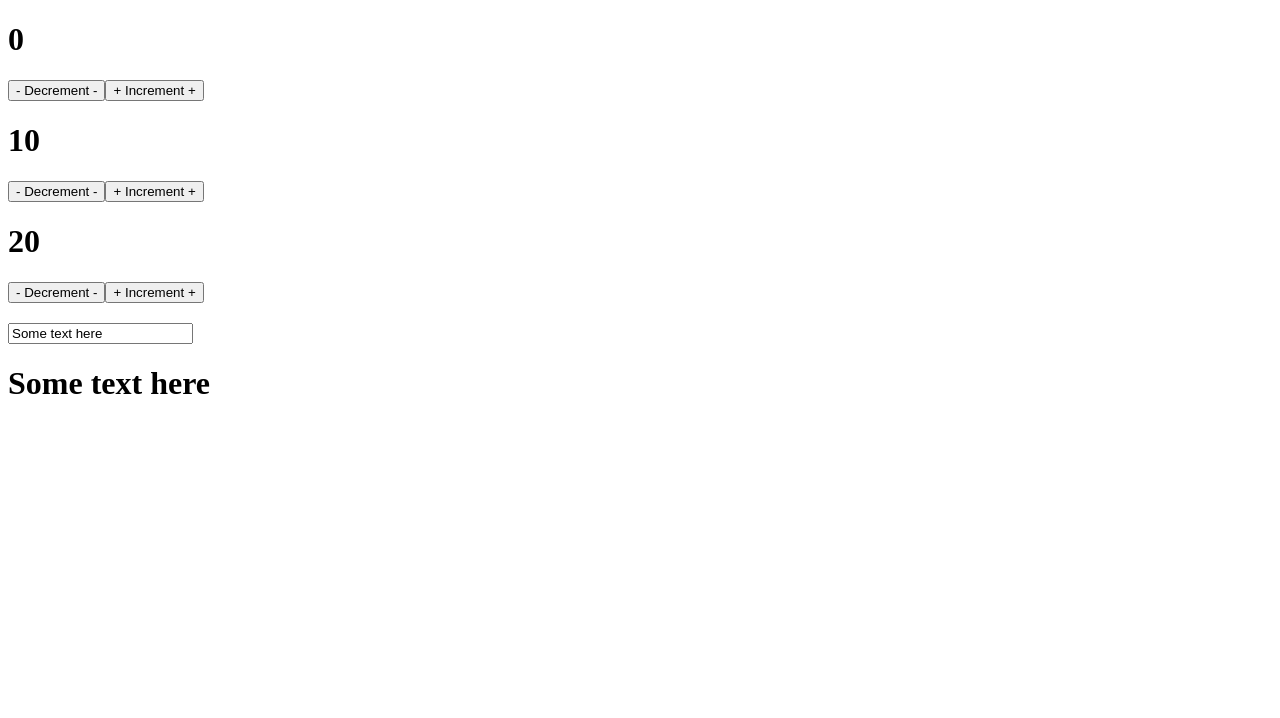
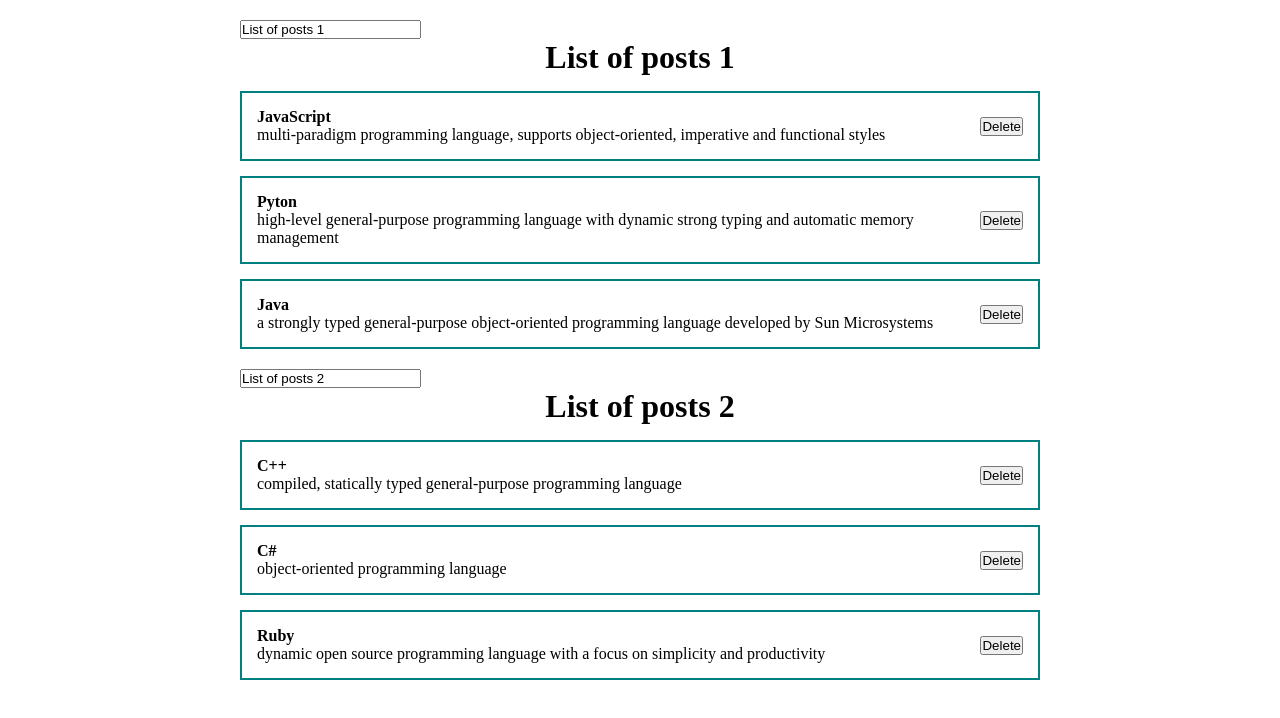
Before and after one commit to Mowgle88/my-react-app, a React (Create React App) app: page / in a window 1280 px wide. Shown: the top 718 px of the page. Built offline with nearby package versions, Linux system fonts and the light colour scheme.

Commit message:
feat: add PostList

```diff
--- a/public/index.html
+++ b/public/index.html
@@ -2,19 +2,16 @@
 <html lang="en">
   <head>
     <meta charset="utf-8" />
-    <link rel="icon" href="%PUBLIC_URL%/favicon.ico" />
     <meta name="viewport" content="width=device-width, initial-scale=1" />
     <meta name="theme-color" content="#000000" />
     <meta
       name="description"
       content="Web site created using create-react-app"
     />
-    <link rel="apple-touch-icon" href="%PUBLIC_URL%/logo192.png" />
     <!--
       manifest.json provides metadata used when your web app is installed on a
       user's mobile device or desktop. See https://developers.google.com/web/fundamentals/web-app-manifest/
     -->
-    <link rel="manifest" href="%PUBLIC_URL%/manifest.json" />
     <!--
       Notice the use of %PUBLIC_URL% in the tags above.
       It will be replaced with the URL of the `public` folder during the build.
--- a/src/App.tsx
+++ b/src/App.tsx
@@ -1,24 +1,29 @@
 import React, { useState } from 'react';
-import { ClassCounter } from './components/ClassCounter';
-import Counter from './components/Counter';
+import PostList from './components/PostList';
+import './styles/App.css';
 
 function App() {
-  let [value, setValue] = useState('Some text here');
+  const [value, setValue] = useState("List of posts 1");
+  const [value2, setValue2] = useState("List of posts 2");
+
+  let [posts, setPosts] = useState([
+    {id: 1, title: "JavaScript", description: "multi-paradigm programming language, supports object-oriented, imperative and functional styles"},
+    {id: 2, title: "Pyton", description: "high-level general-purpose programming language with dynamic strong typing and automatic memory management"},
+    {id: 3, title: "Java", description: "a strongly typed general-purpose object-oriented programming language developed by Sun Microsystems"}
+  ]);
+
+  let [posts2, setPosts2] = useState([
+    {id: 1, title: "C++", description: "compiled, statically typed general-purpose programming language"},
+    {id: 2, title: "C#", description: "object-oriented programming language"},
+    {id: 3, title: "Ruby", description: "dynamic open source programming language with a focus on simplicity and productivity"}
+  ]);
 
   return (
     <div className='App'>
-      <ClassCounter />
-      <Counter stringNumber='10' />
-      <Counter stringNumber='20'/>
-
-      <div style={{marginTop: "20px"}}>
-        <input
-          type="text"
-          value={value}
-          onChange={event => setValue(event.target.value)}
-        />
-        <h1>{value}</h1>
-      </div>
+      <input onChange={(e) => setValue(e.target.value)} value={value} type="text" style={{marginTop: "20px"}} />
+      <PostList posts={posts} title={value}/>
+      <input onChange={(e) => setValue2(e.target.value)} value={value2} type="text" style={{marginTop: "20px"}} />
+      <PostList posts={posts2} title={value2}/>
     </div>
   );
 }
--- /dev/null
+++ b/src/components/PostItem.tsx
@@ -0,0 +1,20 @@
+import React from 'react'
+import { IPost } from '../models'
+
+interface PostProps {
+  post: IPost,
+}
+
+export default function PostItem({post}: PostProps) {
+  return (
+    <div className='post'>
+        <div className='post__content'>
+          <strong>{post.title}</strong>
+          <div>{post.description}</div>
+        </div>
+        <div className='post__btns'>
+          <button>Delete</button>
+        </div>
+      </div>
+  )
+}
--- /dev/null
+++ b/src/components/PostList.tsx
@@ -0,0 +1,17 @@
+import React from 'react'
+import { IPost } from '../models'
+import PostItem from './PostItem'
+
+interface PostsProps {
+  posts: IPost[],
+  title: string
+}
+
+export default function PostList({posts, title}: PostsProps) {
+  return (
+    <div>
+      <h1 style={{textAlign: 'center'}}>{title}</h1>
+      {posts.map(post => <PostItem post={post} key={post.id}/>)}
+    </div>
+  )
+}
--- /dev/null
+++ b/src/models.ts
@@ -0,0 +1,5 @@
+export interface IPost {
+  id: number,
+  title: string,
+  description: string
+}
--- /dev/null
+++ b/src/styles/App.css
@@ -0,0 +1,23 @@
+* {
+  margin: 0;
+  padding: 0;
+  box-sizing: border-box;
+}
+
+#root {
+  display: flex;
+  justify-content: center;
+}
+
+.App {
+  width: 800px;
+}
+
+.post {
+  display:flex;
+  padding: 15px;
+  border: 2px solid teal;
+  margin-top: 15px;
+  justify-content: space-between;
+  align-items: center;
+}
```
Also changed, not shown: public/manifest.json (deleted).
